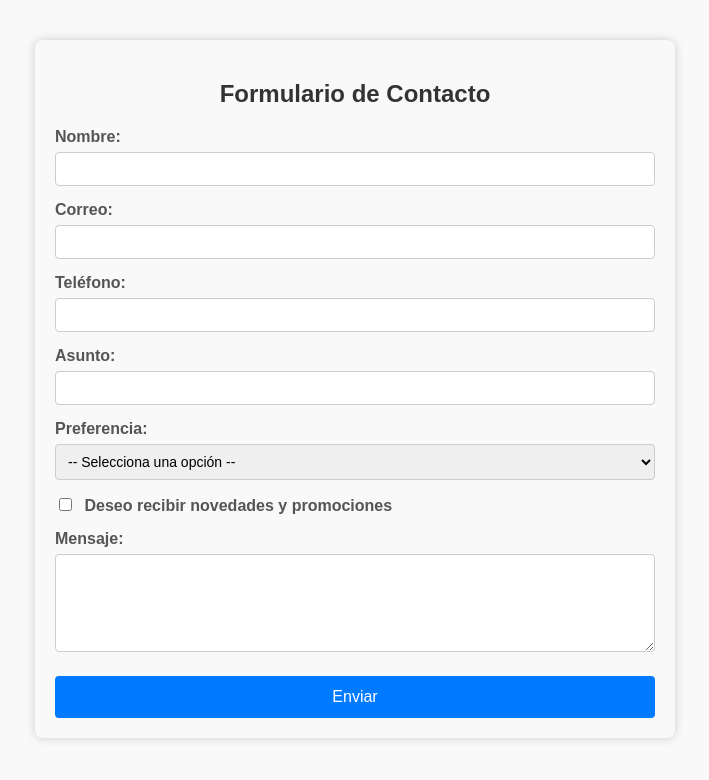
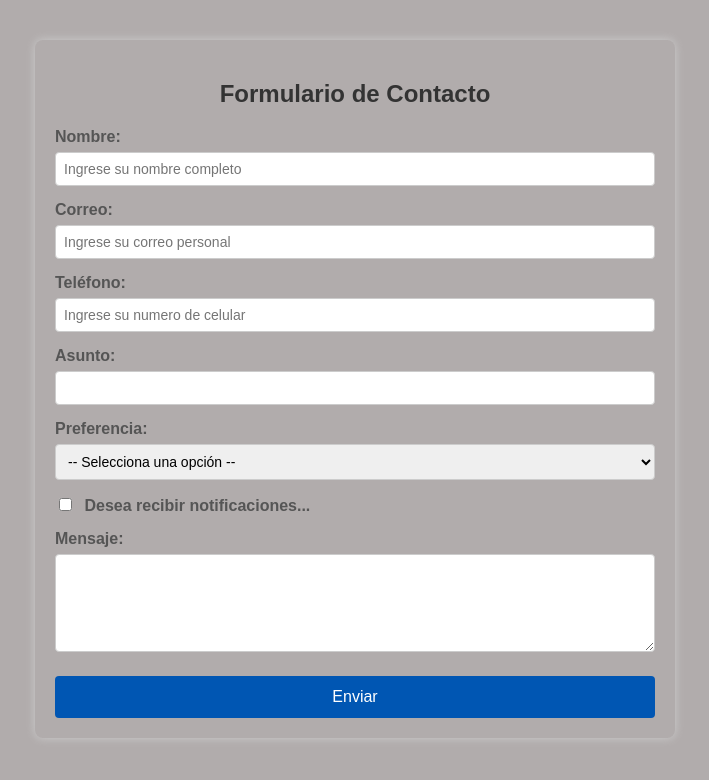
Before and after one commit to icaito-ricodi/Form-icaito, a Flask app: page / in a window 1280 px wide. Shown: the top 780 px of the page, without its empty margins (285-994 px from the left). Run offline with Flask 3, Linux system fonts and the light colour scheme.

Commit message:
Update formulario.html

```diff
--- a/templates/formulario.html
+++ b/templates/formulario.html
@@ -2,11 +2,17 @@
 <html lang="es">
 <head>
   <meta charset="UTF-8" />
+  <meta name="description" content="Formulario de contacto para Icaito" />
+  <meta name="viewport" content="width=device-width, initial-scale=1.0" />
+  <meta http-equiv="X-UA-Compatible" content="ie=edge">
+  <meta name="keywords" content="Formulario, Contacto, Icaito" />
+  <meta name="author" content="Icaito" />
   <title>Formulario Icaito</title>
+  <link rel="shortcut icon" href="../favicon.ico" type="image/x-icon">
   <style>
     body {
       font-family: Arial, sans-serif;
-      background: #f9f9f9;
+      background: #b1acac;
       max-width: 600px;
       margin: 40px auto;
       padding: 20px;
@@ -41,7 +47,7 @@
     }
     button {
       margin-top: 20px;
-      background-color: #007BFF;
+      background-color: #0056b3;
       color: white;
       border: none;
       padding: 12px;
@@ -52,7 +58,10 @@
       transition: background-color 0.3s ease;
     }
     button:hover {
-      background-color: #0056b3;
+      background-color: #007BFF;
+      color: green;
+      font-weight: bold;
+      border: 1px solid #f70909;
     }
   </style>
 </head>
@@ -60,13 +69,13 @@
   <h2>Formulario de Contacto</h2>
   <form action="/enviar" method="POST">
     <label for="nombre">Nombre:</label>
-    <input type="text" name="nombre" required />
+    <input type="text" name="nombre" placeholder="Ingrese su nombre completo" required />
 
     <label for="correo">Correo:</label>
-    <input type="email" name="correo" required />
+    <input type="email" name="correo" placeholder="Ingrese su correo personal" required />
 
     <label for="telefono">Teléfono:</label>
-    <input type="text" name="telefono" />
+    <input type="text" name="telefono" placeholder="Ingrese su numero de celular" />
 
     <label for="asunto">Asunto:</label>
     <input type="text" name="asunto" />
@@ -81,7 +90,7 @@
 
     <label>
       <input type="checkbox" name="novedades" />
-      Deseo recibir novedades y promociones
+      Desea recibir notificaciones...
     </label>
 
     <label for="mensaje">Mensaje:</label>
```
